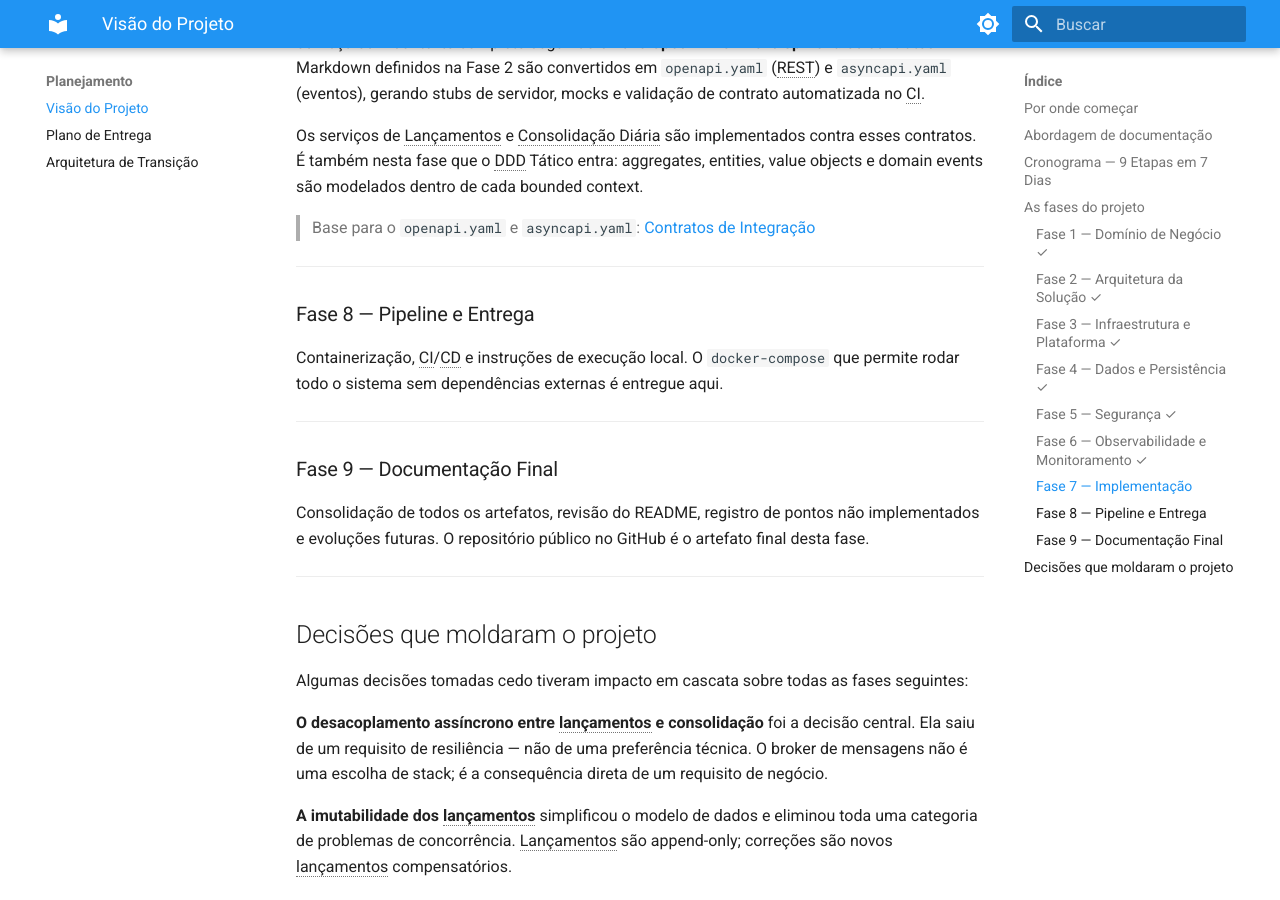
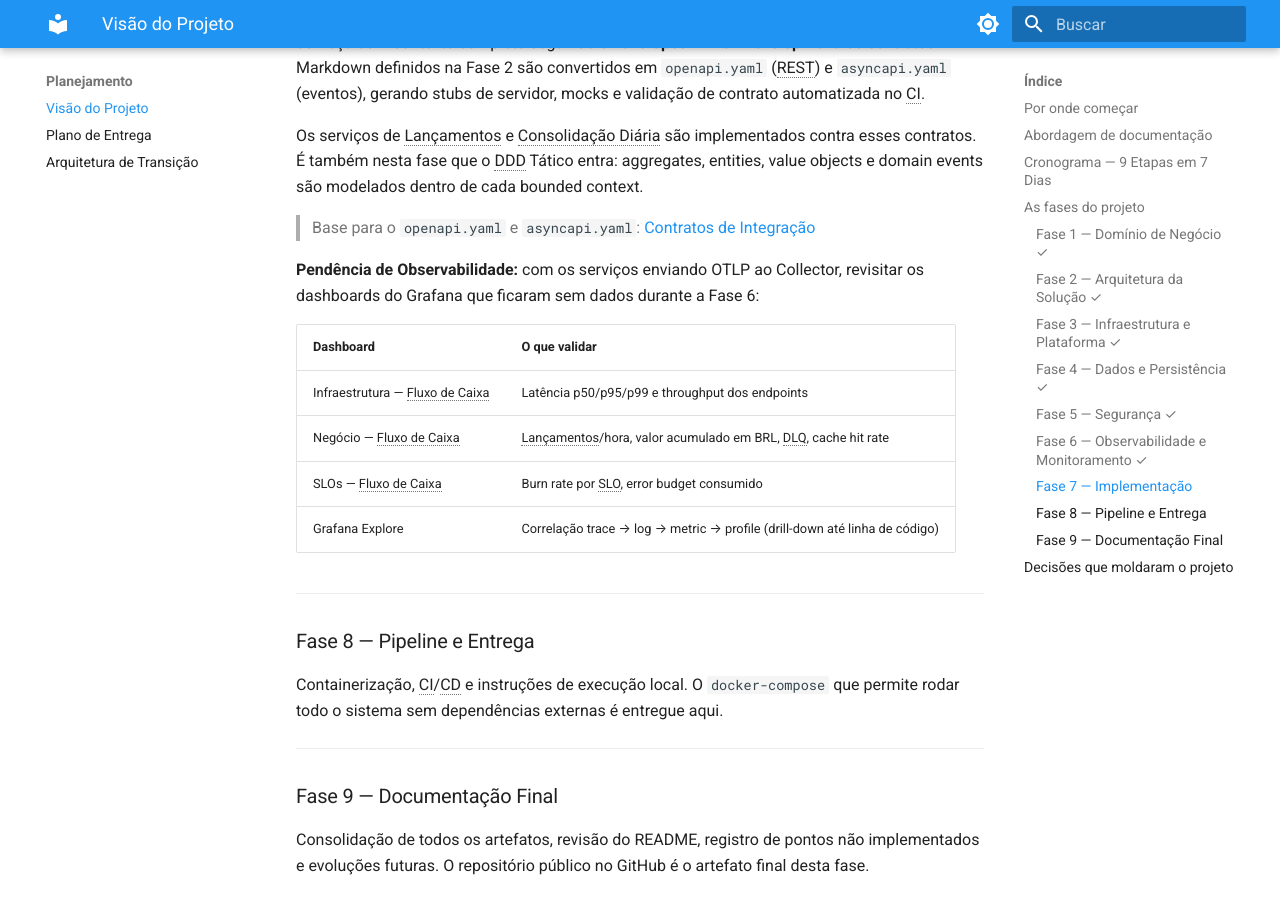
Before and after one commit to gsperim/account-engine-lab, an MkDocs documentation site: the page built from docs/planejamento.md, in a window 1280 px wide and 900 px high, scrolled down 4779 px. Built offline with MkDocs 1.6.1 and Material for MkDocs 9.7.7, drawn with Linux system fonts in a browser that asks for light colours.

Commit message:
docs(planejamento): registrar revisão dos dashboards Grafana como pendência da Fase 7
Infraestrutura, Negócio e SLOs ficaram sem dados na Fase 6 — dependem de
métricas OTLP dos serviços. Revisitar quando Lançamentos e Consolidação
estiverem rodando e enviando telemetria.

Co-Authored-By: Claude Sonnet 4.6 <noreply@anthropic.com>

```diff
--- a/docs/planejamento.md
+++ b/docs/planejamento.md
@@ -147,6 +147,15 @@ Os serviços de Lançamentos e Consolidação Diária são implementados contra
 
 > Base para o `openapi.yaml` e `asyncapi.yaml`: [Contratos de Integração](engenharia/contratos.md)
 
+**Pendência de Observabilidade:** com os serviços enviando OTLP ao Collector, revisitar os dashboards do Grafana que ficaram sem dados durante a Fase 6:
+
+| Dashboard | O que validar |
+|-----------|--------------|
+| Infraestrutura — Fluxo de Caixa | Latência p50/p95/p99 e throughput dos endpoints |
+| Negócio — Fluxo de Caixa | Lançamentos/hora, valor acumulado em BRL, DLQ, cache hit rate |
+| SLOs — Fluxo de Caixa | Burn rate por SLO, error budget consumido |
+| Grafana Explore | Correlação trace → log → metric → profile (drill-down até linha de código) |
+
 ---
 
 ### Fase 8 — Pipeline e Entrega
```
